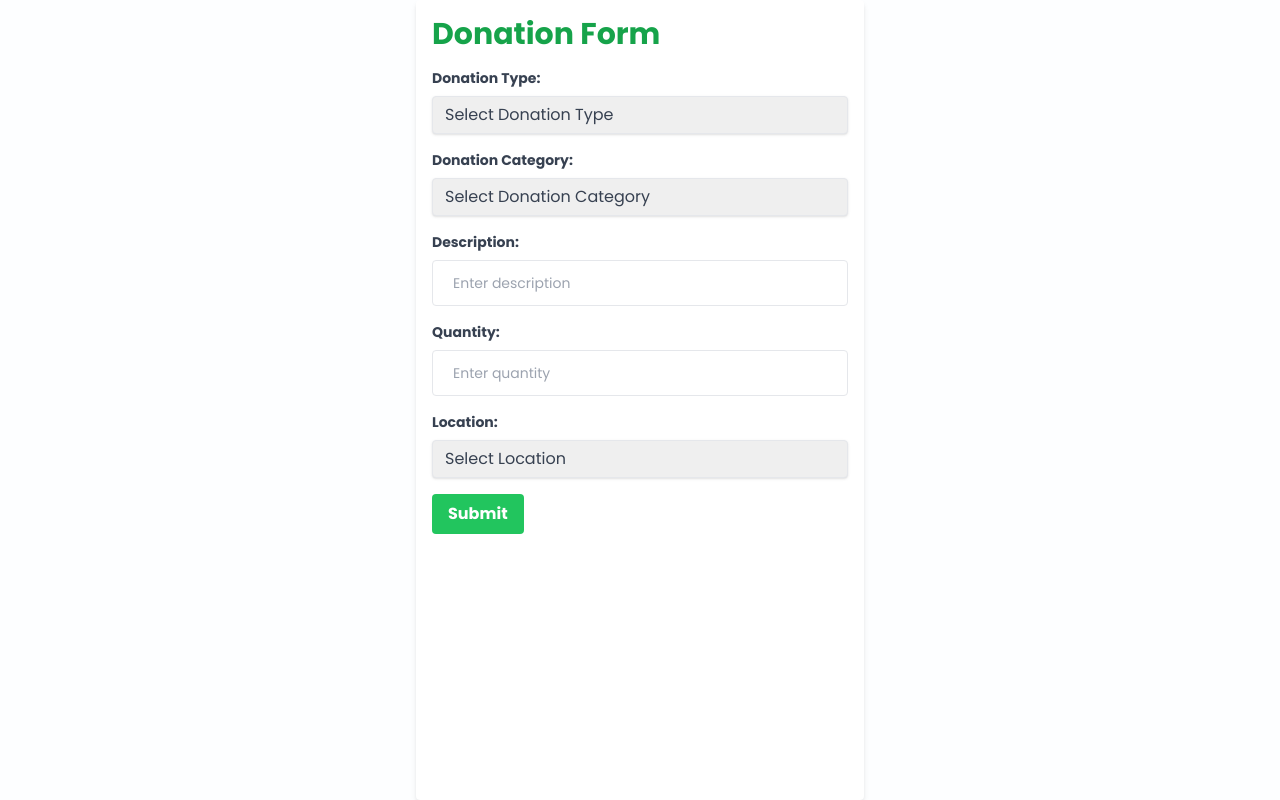
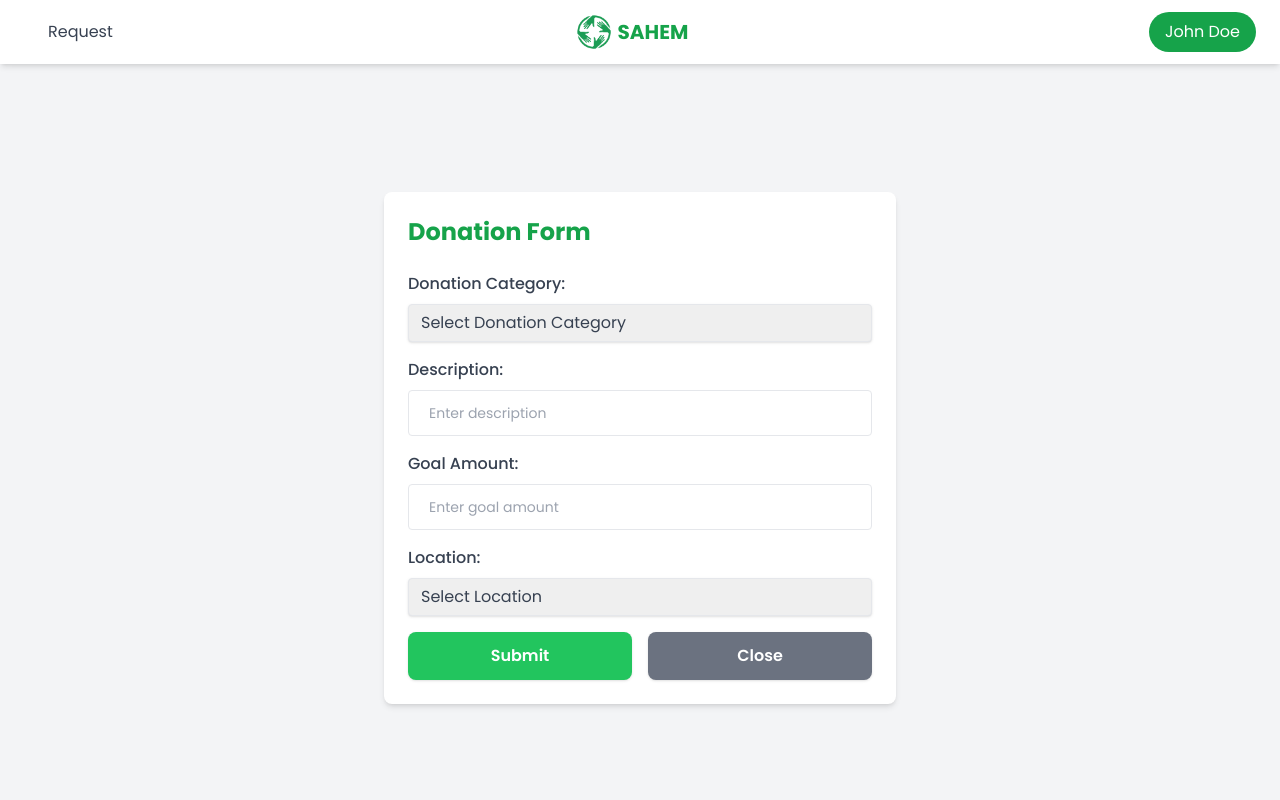
Before and after one commit to ibrahim97zak/ShareCare-Group-C, a React (Vite) app in the folder FrontEnd/: page /DonationForm in a window 1280 px wide. Shown: the top 800 px of the page. Built offline with nearby package versions, Linux system fonts and the light colour scheme.

Commit message:
link pages together

```diff
--- a/FrontEnd/package.json
+++ b/FrontEnd/package.json
@@ -17,8 +17,10 @@
     "react-chartjs-2": "^5.2.0",
     "react-dom": "^18.3.1",
     "react-icons": "^5.3.0",
+    "react-modal": "^3.16.1",
     "react-router-dom": "^6.26.2",
-    "recharts": "^2.12.7"
+    "recharts": "^2.12.7",
+    "sweetalert2": "^11.14.1"
   },
   "devDependencies": {
     "@eslint/js": "^9.9.0",
--- a/FrontEnd/src/App.jsx
+++ b/FrontEnd/src/App.jsx
@@ -1,19 +1,23 @@
 import { BrowserRouter as Router,Routes,Route } from 'react-router-dom'
-
 import RegisterForm from './components/RegisterForm'
 import LoginForm from './components/LoginForm'
 import ProfileDetails from './components/ProfileDetails'
 import RequestDonationForm from './components/RequestDonationForm'
+import HomePage from './pages/HomePage'
+import Layout from './components/Layout'
 
 const routes =(
   <Router>
-  <Routes>
-    <Route path="/signUp" element={<RegisterForm />} />
-    <Route path='login' element={<LoginForm />} />
-    <Route path='/ProfileDetails'element={<ProfileDetails />} />
-    <Route path='/DonationForm'element={<RequestDonationForm />}/>
+    <Layout>
+      <Routes>
+        <Route path="/" element={<HomePage/>} />
+        <Route path="/signUp" element={<RegisterForm />} />
+        <Route path='/login' element={<LoginForm />} />
+        <Route path='/ProfileDetails'element={<ProfileDetails />} />
+        <Route path='/DonationForm'element={<RequestDonationForm />}/>
 
-  </Routes>
+      </Routes>
+    </Layout>
 </Router>
 )
 const App = ()=> {
--- a/FrontEnd/src/components/Banner.jsx
+++ b/FrontEnd/src/components/Banner.jsx
@@ -30,9 +30,9 @@ const Banner = () => {
 
          {!isLoggedIn && (
               <div className="mt-10 space-x-4">
-            <button className="bg-green-600 text-white px-7 py-4 rounded-lg hover:bg-green-700 ">
+            <a href="/signUp" className="bg-green-600 text-white px-7 py-4 rounded-lg hover:bg-green-700 ">
               Register Now
-            </button>
+            </a>
             </div>
             )}
 
--- /dev/null
+++ b/FrontEnd/src/components/Layout.jsx
@@ -0,0 +1,24 @@
+// Layout.js
+import { useLocation } from 'react-router-dom';
+import NavigationBar from './NavigationBar';
+import Footer from './Footer';
+
+const Layout = ({ children }) => {
+  const location = useLocation();
+
+  // Paths where you don't want to show Navbar and Footer
+  const noLayoutRoutes = ['/signUp', '/login'];
+
+  // Check if the current path is in the noLayoutRoutes array
+  const shouldHideLayout = noLayoutRoutes.includes(location.pathname);
+
+  return (
+    <div className="flex flex-col min-h-screen">
+      {!shouldHideLayout && <NavigationBar />}
+      <main className="flex-grow">{children}</main>
+      {!shouldHideLayout && <Footer />}
+    </div>
+  );
+};
+
+export default Layout;
--- a/FrontEnd/src/components/NavigationBar.jsx
+++ b/FrontEnd/src/components/NavigationBar.jsx
@@ -22,17 +22,17 @@ const NavigationBar = ({userType}) => {
       <div className="flex items-center">
         { isLoggedIn ? userType === 'donor' ?
           (<>
-           <a href="#" className="ml-6 text-gray-700 hover:text-gray-900">Donate</a>
+           <a href="/DonationForm" className="ml-6 text-gray-700 hover:text-gray-900">Donate</a>
            </>
           ):
-          (<a href="#" className="ml-6 text-gray-700 hover:text-gray-900">Request</a>):(<div></div>)
+          (<a href="/DonationForm" className="ml-6 text-gray-700 hover:text-gray-900">Request</a>):(<div></div>)
         }
       </div>
 
       <div className="hidden md:flex  items-center text-green-600 text-xl ">
           <img src={logo}
             alt="Logo" className="h-10 w-auto" />
-          <span className="text-xl font-bold text-green-600 ml-1">SAHEM</span>
+          <a href="/" className="text-xl font-bold text-green-600 ml-1">SAHEM</a>
       </div>
 
        {/* Right side - Buttons */}
@@ -50,15 +50,15 @@ const NavigationBar = ({userType}) => {
               {/* Dropdown Menu */}
               {isDropdownOpen && (
                 <div className="absolute right-0 mt-2 w-48 bg-white border rounded-lg shadow-lg py-2 z-50">
-                  <a href="#" className="block px-4 py-2 hover:bg-gray-100">Profile</a>
-                  <a href="#" className="block px-4 py-2 hover:bg-gray-100" onClick={handleLogout}>Logout</a>
+                  <a href="/ProfileDetails" className="block px-4 py-2 hover:bg-gray-100">Profile</a>
+                  <a href="/login" className="block px-4 py-2 hover:bg-gray-100" onClick={handleLogout}>Logout</a>
                 </div>
               )}
             </div>
           ) : (
             <>
-            <a href="#" className="text-green-600 hover:text-green-700">Login</a>
-            <a className="cursor-pointer px-4 py-2 bg-green-600 text-white rounded-full">Start a SAHEM</a>
+            <a href="/login" className="text-green-600 hover:text-green-700">Login</a>
+            <a  href="/signUp" className="cursor-pointer px-4 py-2 bg-green-600 text-white rounded-full">Start a SAHEM</a>
             </>
           )}
         </div>
--- a/FrontEnd/src/components/RequestDonationForm.jsx
+++ b/FrontEnd/src/components/RequestDonationForm.jsx
@@ -4,27 +4,23 @@ import LocationSelect from './input/LocationSelect';
 import InputField from './input/InputField';
 import SelectDonationCategory from './input/SelectDonationCategory';
 import DonationFormValidator from '../utils/DonationFormValidator';
+import { useNavigate } from 'react-router-dom';
 
 const RequestDonationForm = () => {
-  const [donationType, setDonationType] = useState('');
+  const [userType, setUserType] = useState('beneficiary');
   const [donationCategory, setDonationCategory] = useState('');
   const [description, setDescription] = useState('');
   const [quantity, setQuantity] = useState('');
+  const [goal, setGoal] = useState('');          // For "Request" type
   const [location, setLocation] = useState('');
   const [errors, setErrors] = useState({});
-
-  const donationTypes = [
-    { value: 'request', label: 'Request' },
-    { value: 'offer', label: 'Offer' },
-  ];
+  const navigate = useNavigate();
 
   const handleSubmit = (event) => {
     event.preventDefault();
     const { error } = DonationFormValidator.validate({
-      donationType,
       donationCategory,
       description,
-      quantity,
       location,
     });
     if (error) {
@@ -35,43 +31,21 @@ const RequestDonationForm = () => {
     } else {
       // Handle form submission here
       console.log({
-        donationType,
         donationCategory,
         description,
-        quantity,
         location,
       });
     }
   };
+  const handleClose = () => {
+    navigate('/');
+  };
+  return (
+    <div className="min-h-screen flex justify-center items-center bg-gray-100 p-4 mt-12">
+      <div className="max-w-lg w-full bg-white p-6 rounded-lg shadow-md">
+        <h2 className="text-2xl font-bold text-green-600 mb-6 ">Donation Form</h2>
+        <form onSubmit={handleSubmit} className="space-y-4">
 
-  return (
-    <div className="h-screen flex justify-center">
-      <div className="max-w-md w-full p-4 bg-white rounded shadow-md">
-        <h2 className="text-3xl font-bold text-green-600">Donation Form</h2>
-        <form onSubmit={handleSubmit} className="mt-4">
-          <div className="mb-4">
-            <label
-              className="block text-gray-700 text-sm font-bold mb-2"
-              htmlFor="donationType"
-            >
-              Donation Type:
-            </label>
-            <select
-              className="shadow appearance-none border rounded w-full py-2 px-3 text-gray-700 leading-tight focus:outline-none focus:shadow-outline"
-              value={donationType}
-              onChange={(event) => setDonationType(event.target.value)}
-            >
-              <option value="">Select Donation Type</option>
-              {donationTypes.map((type) => (
-                <option key={type.value} value={type.value}>
-                  {type.label}
-                </option>
-              ))}
-            </select>
-            {errors.donationType && (
-              <p className="text-red-500 text-sm">{errors.donationType}</p>
-            )}
-          </div>
           <SelectDonationCategory
             value={donationCategory}
             onChange={(event) => setDonationCategory(event.target.value)}
@@ -81,7 +55,7 @@ const RequestDonationForm = () => {
           )}
           <div className="mb-4">
             <label
-              className="block text-gray-700 text-sm font-bold mb-2"
+              className="block text-gray-700 font-medium mb-2"
               htmlFor="description"
             >
               Description:
@@ -96,11 +70,9 @@ const RequestDonationForm = () => {
               <p className="text-red-500 text-sm">{errors.description}</p>
             )}
           </div>
+          {userType === 'donor' && (
             <div className="mb-4">
-            <label
-              className="block text-gray-700 text-sm font-bold mb-2"
-              htmlFor="quantity"
-            >
+              <label className="block text-gray-700 font-medium mb-2" htmlFor="quantity">
                 Quantity:
               </label>
               <InputField
@@ -113,16 +85,43 @@ const RequestDonationForm = () => {
                 <p className="text-red-500 text-sm">{errors.quantity}</p>
               )}
             </div>
+          )}
+            {userType === 'beneficiary' && (
+            <div className="mb-4">
+              <label className="block text-gray-700 font-medium mb-2" htmlFor="goal">
+                Goal Amount:
+              </label>
+              <InputField
+                type="number"
+                placeholder="Enter goal amount"
+                value={goal}
+                onChange={(event) => setGoal(event.target.value)}
+              />
+              {errors.goal && (
+                <p className="text-red-500 text-sm">{errors.goal}</p>
+              )}
+            </div>
+          )}
           <LocationSelect value={location} onChange={(event) => setLocation(event.target.value)} />
           {errors.location && (
             <p className="text-red-500 text-sm">{errors.location}</p>
           )}
+          <div className="flex justify-between space-x-4">
             <button
               type="submit"
-            className="bg-green-500 hover:bg-green-700 text-white font-bold py-2 px-4 rounded"
+              className="w-full py-3 bg-green-500 text-white font-semibold rounded-lg shadow hover:bg-green-600 focus:ring-4 focus:ring-green-300 focus:outline-none transition duration-150"
             >
               Submit
             </button>
+
+            <button
+              type="button"
+              className="w-full py-3 bg-gray-500 text-white font-semibold rounded-lg shadow hover:bg-gray-600 focus:ring-4 focus:ring-gray-300 focus:outline-none transition duration-150"
+              onClick={handleClose}
+            >
+              Close
+            </button>
+          </div>
         </form>
       </div>
     </div>
--- a/FrontEnd/src/components/RequestsList.jsx
+++ b/FrontEnd/src/components/RequestsList.jsx
@@ -25,7 +25,7 @@ const requests = [
 ];
 const RequestsList = () => {
    const [searchTerm, setSearchTerm] = useState('');
-
+  //  const [requests,setRequests] = useState([]);
    const filteredRequests = DonationService.filterService(requests,searchTerm);
    const displayedRequests = filteredRequests.length === 0 ? requests : filteredRequests;
 
--- a/FrontEnd/src/components/input/LocationSelect.jsx
+++ b/FrontEnd/src/components/input/LocationSelect.jsx
@@ -18,7 +18,7 @@ const LocationSelect = ({ value, onChange }) => {
   return (
     <div className="mb-4">
       <label
-        className="block text-gray-700 text-sm font-bold mb-2"
+        className="block text-gray-700 font-medium mb-2"
         htmlFor="location"
       >
         Location:
--- a/FrontEnd/src/components/input/SelectDonationCategory.jsx
+++ b/FrontEnd/src/components/input/SelectDonationCategory.jsx
@@ -14,7 +14,7 @@ const SelectDonationCategory = ({ value, onChange }) => {
   return (
     <div className="mb-4">
       <label
-        className="block text-gray-700 text-sm font-bold mb-2"
+        className="block text-gray-700 font-medium mb-2"
         htmlFor="donationCategory"
       >
         Donation Category:
--- a/FrontEnd/src/utils/DonationFormValidator.js
+++ b/FrontEnd/src/utils/DonationFormValidator.js
@@ -2,7 +2,6 @@
 import Joi from 'joi';
 
 const DonationFormValidator = Joi.object({
-  donationType: Joi.string().required().valid('request', 'offer'),
   donationCategory: Joi.string().required().valid(
     'clothes',
     'food',
@@ -12,7 +11,7 @@ const DonationFormValidator = Joi.object({
     'furniture'
   ),
   description: Joi.string().required().min(10).max(200),
-  quantity: Joi.number().required().integer().min(1),
+  // quantity: Joi.number().required().integer().min(1),
   location: Joi.string().required(),
 });
 
```
Also changed, not shown: FrontEnd/src/components/RegisterForm.jsx (+71 -102 lines), FrontEnd/src/components/profileElements/UserPanelController.jsx (+12 -12 lines), 1 other file (tests, documents, lock files or other folders). Lines whose indentation alone changed are shown as unchanged.
